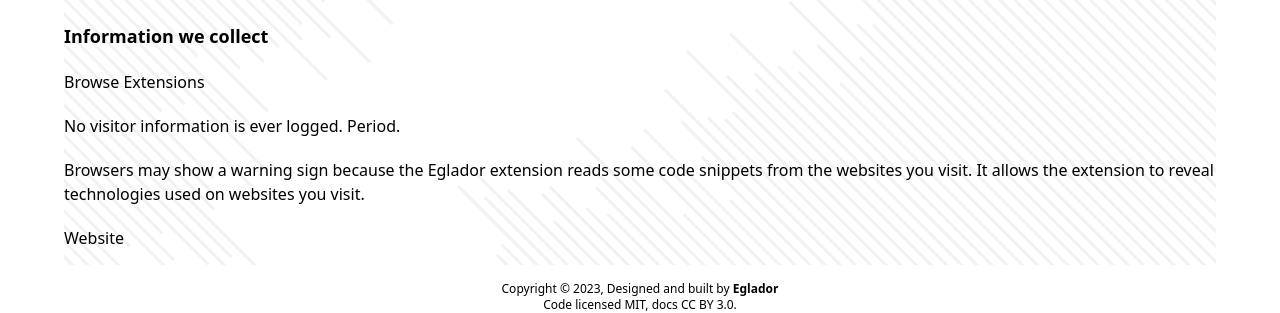
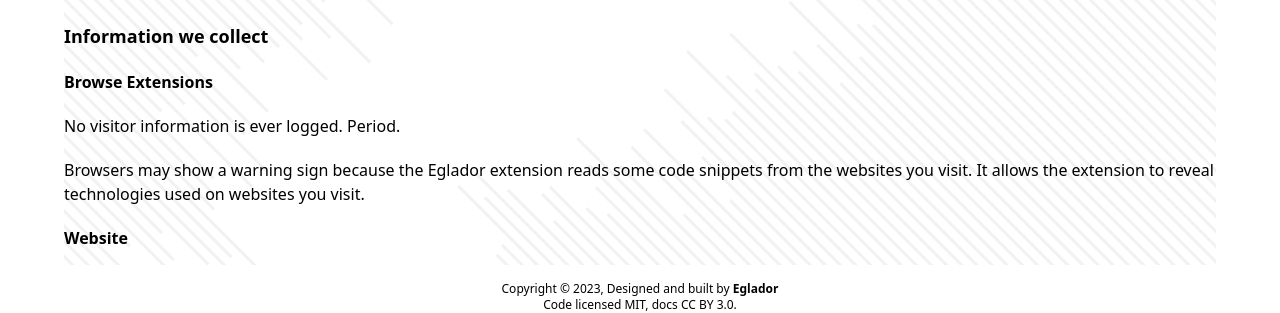
Before and after one commit to eglador/eglador.github.io, a website: page privacy-policy.html in a window 1280 px wide. Shown: the part 455-768 px from the top of the page. Drawn offline with Linux system fonts and the light colour scheme.

Commit message:
Update, app style

```diff
--- a/style/app.css
+++ b/style/app.css
@@ -6,5 +6,6 @@
     .text h1 {@apply text-2xl font-bold mb-5;}
     .text h2 {@apply text-xl font-bold mb-5;}
     .text h3 {@apply text-lg font-bold mb-5;}
+    .text h4 {@apply text-base font-bold mb-5;}
     .text p {@apply mb-5;}
 }
```
Also changed, not shown: style/app.min.css.
